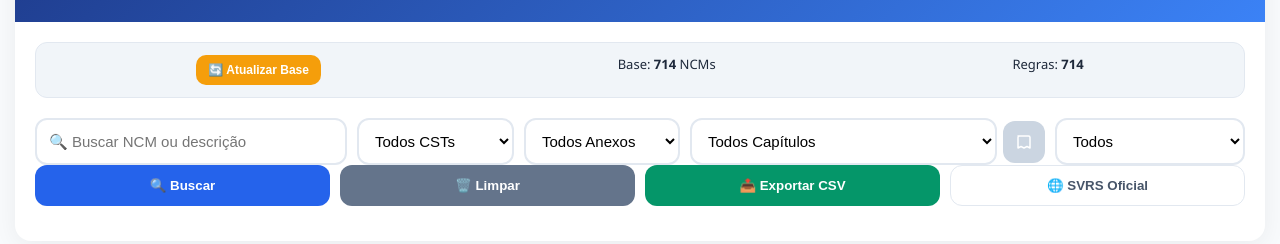
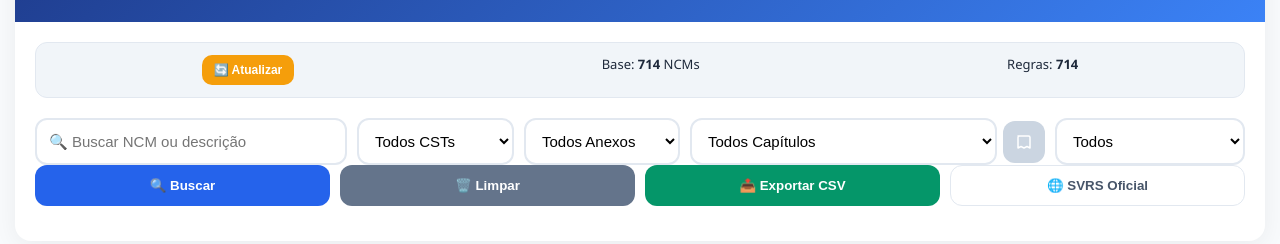
Before and after one commit to franklind22/cclasstrib-app, a plain HTML site: page index.html in a window 1280 px wide. Shown: the part 116-360 px from the top of the page. Drawn offline with Linux system fonts and the light colour scheme.

Commit message:
Update index.html

```diff
--- a/index.html
+++ b/index.html
@@ -365,7 +365,7 @@ mark{
 
 <div class="stats">
   <button id="btnUpdate" class="btn-update" title="Atualizar base">
-  🔄 Atualizar Base
+  🔄 Atualizar
   </button>
 <span>Base: <strong id="totalNCMs">0</strong> NCMs</span>
 <span>Regras: <strong id="totalItens">0</strong></span>
```
